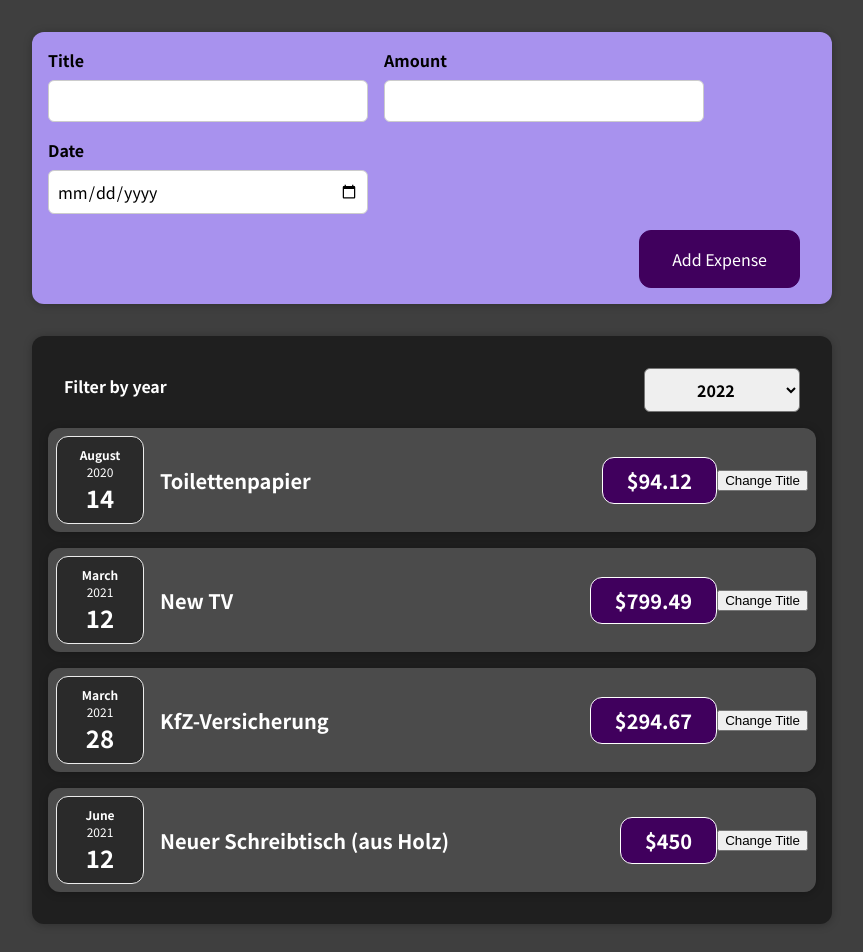
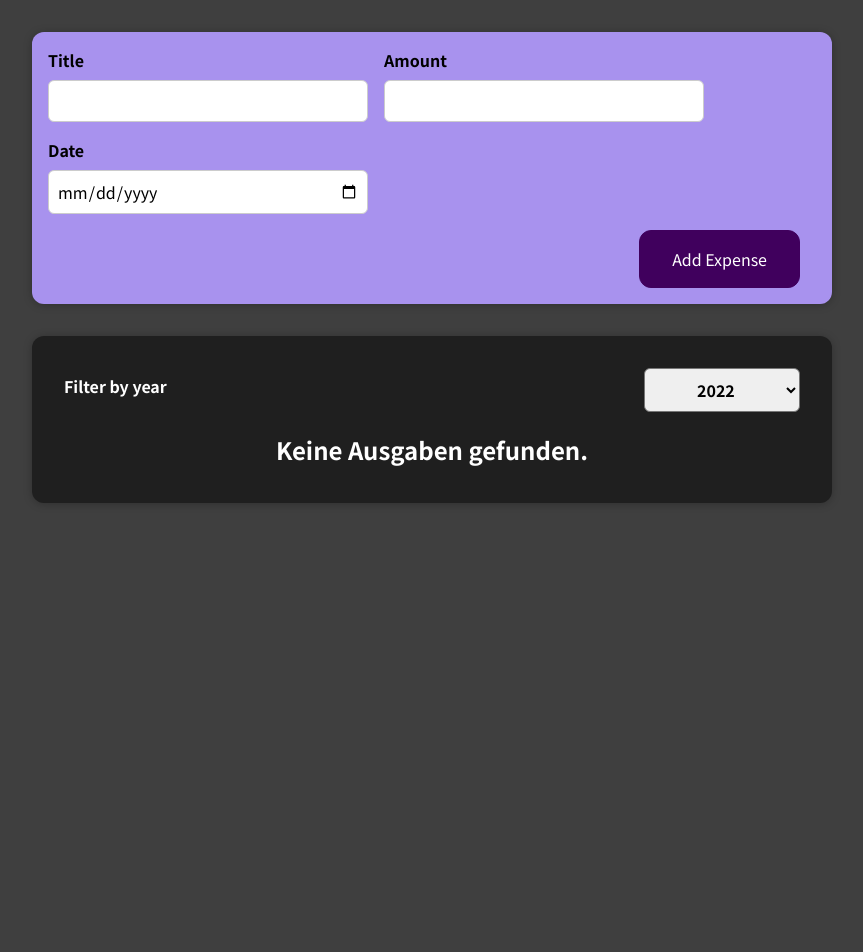
Before and after one commit to dmaginas/react-complete-guide, a React (Create React App) app: page / in a window 1280 px wide. Shown: the top 952 px of the page, without its empty margins (208-1071 px from the left). After the commit the page ends 800 px from the top, so only its background shows below. Built offline with nearby package versions, Linux system fonts and the light colour scheme.

Commit message:
Exercise 3/Working with Lists

```diff
--- a/src/App.js
+++ b/src/App.js
@@ -1,17 +1,19 @@
-import React from 'react';
+import React, {useState} from 'react';
 
 import NewExpense from './components/NewExpense/NewExpense';
 import Expenses from './components/Expenses/Expenses';
 
-const App = () => {
-  const expenses = [
+const DUMMY_EXPS = [
   {
     id: '1',
     title: 'Toilettenpapier',
     amount: 94.12,
     date: new Date(2020, 7, 14),
   },
-    { id: '2', title: 'New TV', amount: 799.49, date: new Date(2021, 2, 12) },
+  { id: '2',
+    title: 'Neuer Fernseher',
+    amount: 799.49,
+    date: new Date(2021, 2, 12) },
   {
     id: '3',
     title: 'KfZ-Versicherung',
@@ -26,8 +28,14 @@
   },
 ];
 
+const App = () => {
+
+  const [expenses, setExpenses] = useState(DUMMY_EXPS);
+
   const addExpenseHandler = expense => {
-    console.log(expense);
+    setExpenses((previousExpenses) => {
+      return [expense, ...previousExpenses];
+    });
   };
 
   return (
--- a/src/components/Expenses/Expenses.js
+++ b/src/components/Expenses/Expenses.js
@@ -1,8 +1,8 @@
 import React, { useState } from 'react';
-
 import ExpenseItem from './ExpenseItem';
 import Card from '../UI/Card';
 import ExpensesFilter from './ExpensesFilter';
+import ExpensesList from './ExpensesList';
 import './Expenses.css';
 
 const Expenses = (props) => {
@@ -12,30 +12,15 @@
     setFilteredYear(selectedYear);
   };
 
+  const filteredExpenses = props.items.filter((expense) => {
+    return expense.date.getFullYear().toString() === filteredYear;
+  });
+
   return (
     <div>
       <Card className='expenses'>
         <ExpensesFilter selected={filteredYear} onChangeFilter={filterChangeHandler} />
-        <ExpenseItem
-          title={props.items[0].title}
-          amount={props.items[0].amount}
-          date={props.items[0].date}
-        />
-        <ExpenseItem
-          title={props.items[1].title}
-          amount={props.items[1].amount}
-          date={props.items[1].date}
-        />
-        <ExpenseItem
-          title={props.items[2].title}
-          amount={props.items[2].amount}
-          date={props.items[2].date}
-        />
-        <ExpenseItem
-          title={props.items[3].title}
-          amount={props.items[3].amount}
-          date={props.items[3].date}
-        />
+        <ExpensesList items={filteredExpenses} />
       </Card>
     </div>
   );
--- /dev/null
+++ b/src/components/Expenses/ExpensesList.css
@@ -0,0 +1,9 @@
+.expenses-list {
+    list-style: none;
+    padding: 0;
+  }
+
+  .expenses-list__fallback {
+    color: white;
+    text-align: center;
+  }
--- /dev/null
+++ b/src/components/Expenses/ExpensesList.js
@@ -0,0 +1,24 @@
+import React from 'react';
+import ExpenseItem from './ExpenseItem';
+import './ExpensesList.css';
+
+const ExpensesList = (props) => {
+  if (props.items.length === 0) {
+    return <h2 className='expenses-list__fallback'>Keine Ausgaben gefunden.</h2>;
+  }
+
+  return (
+    <ul className='expenses-list'>
+      {props.items.map((expense) => (
+        <ExpenseItem
+          key={expense.id}
+          title={expense.title}
+          amount={expense.amount}
+          date={expense.date}
+        />
+      ))}
+    </ul>
+  );
+};
+
+export default ExpensesList;
```
Lines whose indentation alone changed are shown as unchanged.
